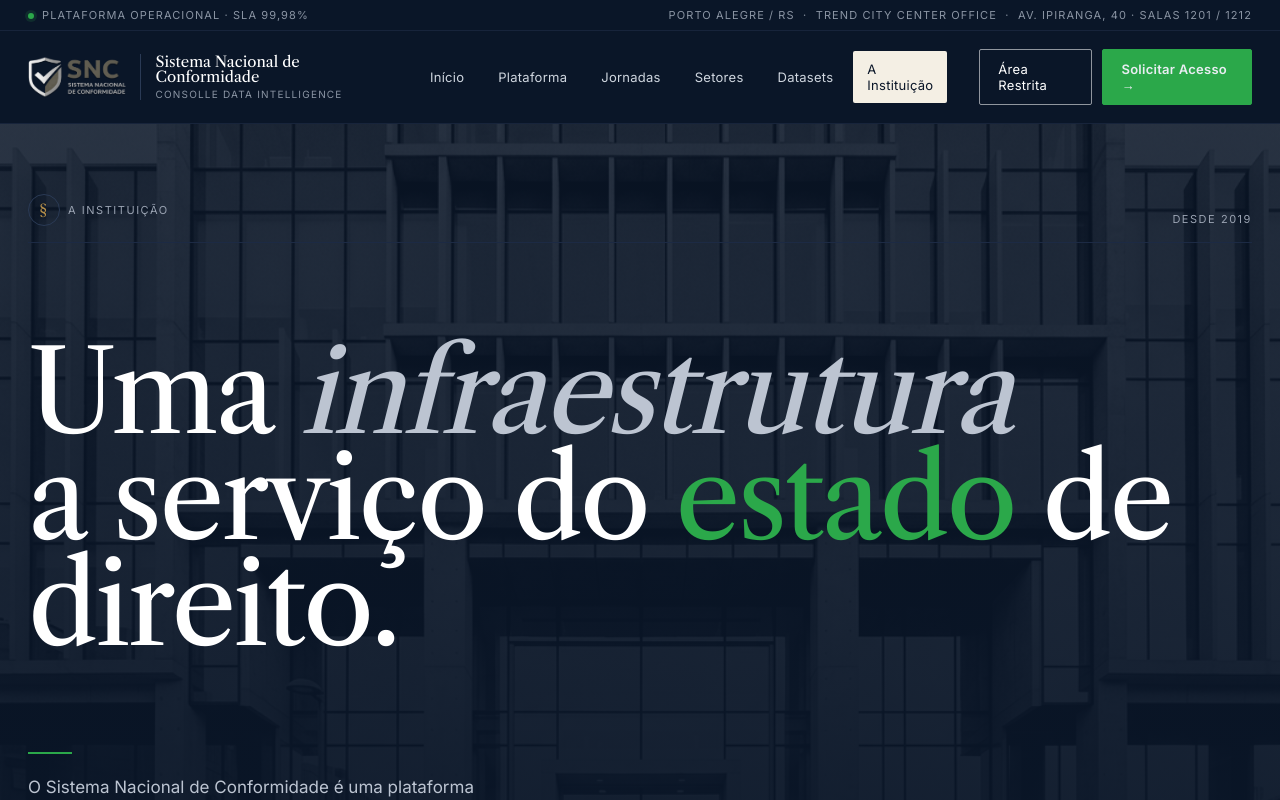
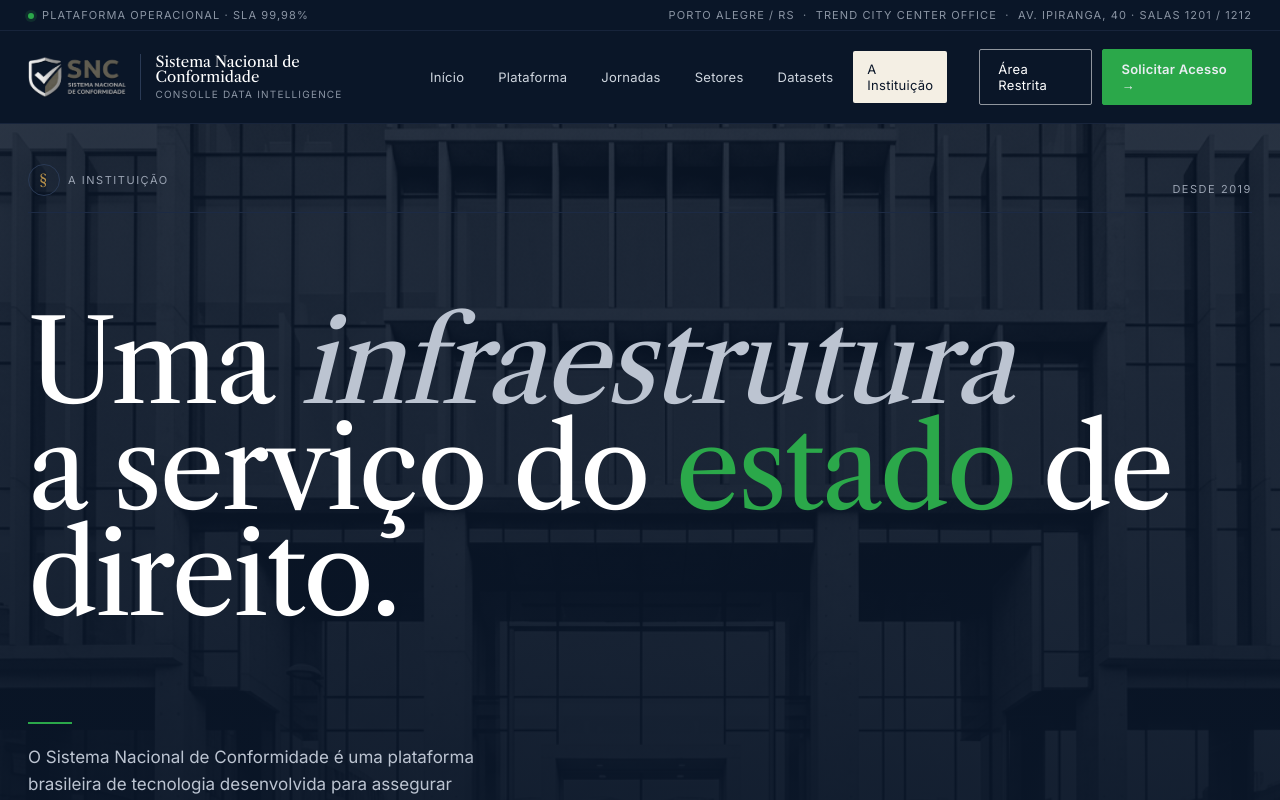
Before and after one commit to ctoutbank/snc-site, a Next.js app: page /sobre in a window 1280 px wide. Shown: the top 800 px of the page. Built offline with nearby package versions, Linux system fonts and the light colour scheme.

Commit message:
fix(hero): opção B — padding-top 70→40px, marginTop 40→28px — hero equilibrado sem espaço excessivo abaixo da navbar

```diff
--- a/src/app/globals.css
+++ b/src/app/globals.css
@@ -61,7 +61,7 @@
 .snc-hero-bg { position: absolute; inset: 0; overflow: hidden; }
 .snc-hero-bg img { width: 100%; height: 100%; object-fit: cover; opacity: .35; filter: grayscale(1) contrast(1.08); }
 .snc-hero-bg::after { content: ""; position: absolute; inset: 0; background: linear-gradient(180deg,rgba(10,22,40,.6) 0%,rgba(10,22,40,.85) 60%,var(--snc-navy) 100%); }
-.snc-hero-inner { position: relative; padding: 70px 28px 0; max-width: 1440px; margin: 0 auto; }
+.snc-hero-inner { position: relative; padding: 40px 28px 0; max-width: 1440px; margin: 0 auto; }
 .snc-hero-meta { display: flex; justify-content: space-between; align-items: flex-end; gap: 40px; color: #9aa3b2; font-size: 11px; letter-spacing: .14em; text-transform: uppercase; margin-bottom: 40px; padding-bottom: 16px; border-bottom: 1px solid #1c2a44; }
 .snc-hero-meta .l { display: flex; gap: 28px; align-items: center; }
 .snc-hero-meta .l span { display: flex; gap: 8px; align-items: center; }
--- a/src/app/plataforma/[modulo]/page.tsx
+++ b/src/app/plataforma/[modulo]/page.tsx
@@ -62,7 +62,7 @@ export default async function ModuloPage({ params }: Props) {
               </Link>
             </div>
 
-            <div style={{ marginTop: 40 }}>
+            <div style={{ marginTop: 28 }}>
               <div style={{ fontFamily: 'JetBrains Mono, monospace', fontSize: 11, color: 'var(--snc-brass)', letterSpacing: '.18em', textTransform: 'uppercase', marginBottom: 18 }}>
                 M.{String(moduleIndex).padStart(2, '0')} · MÓDULO SNC
               </div>
```
